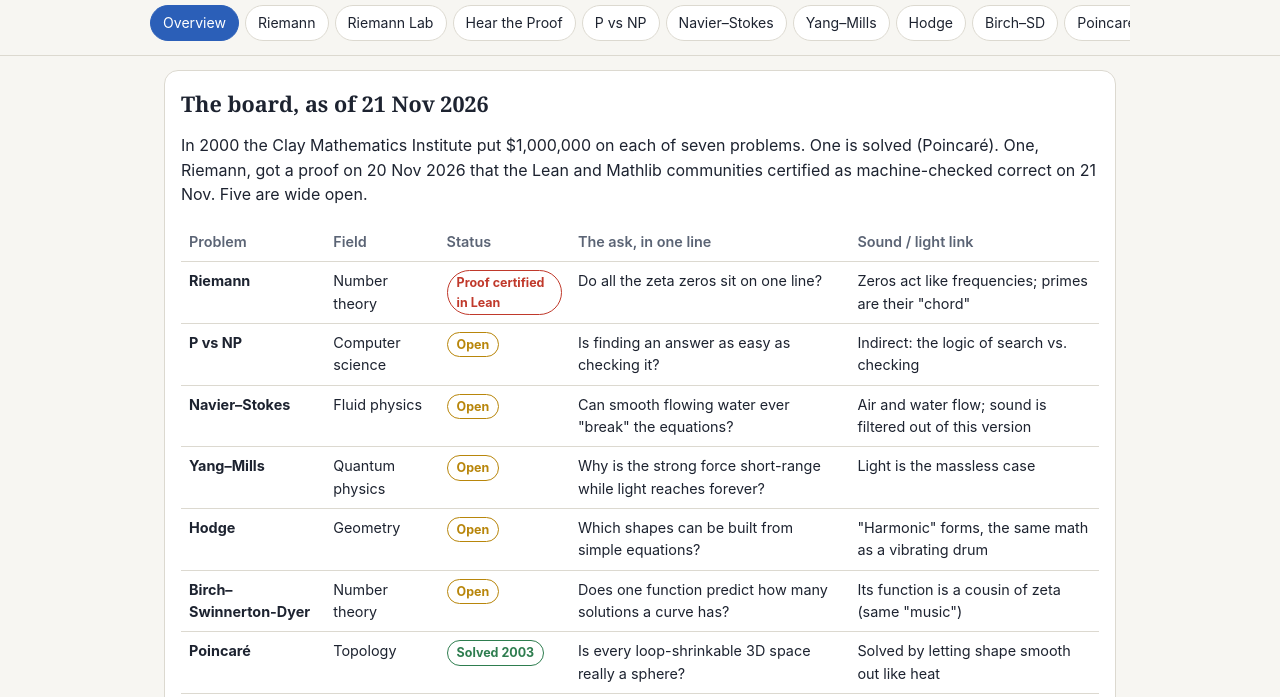
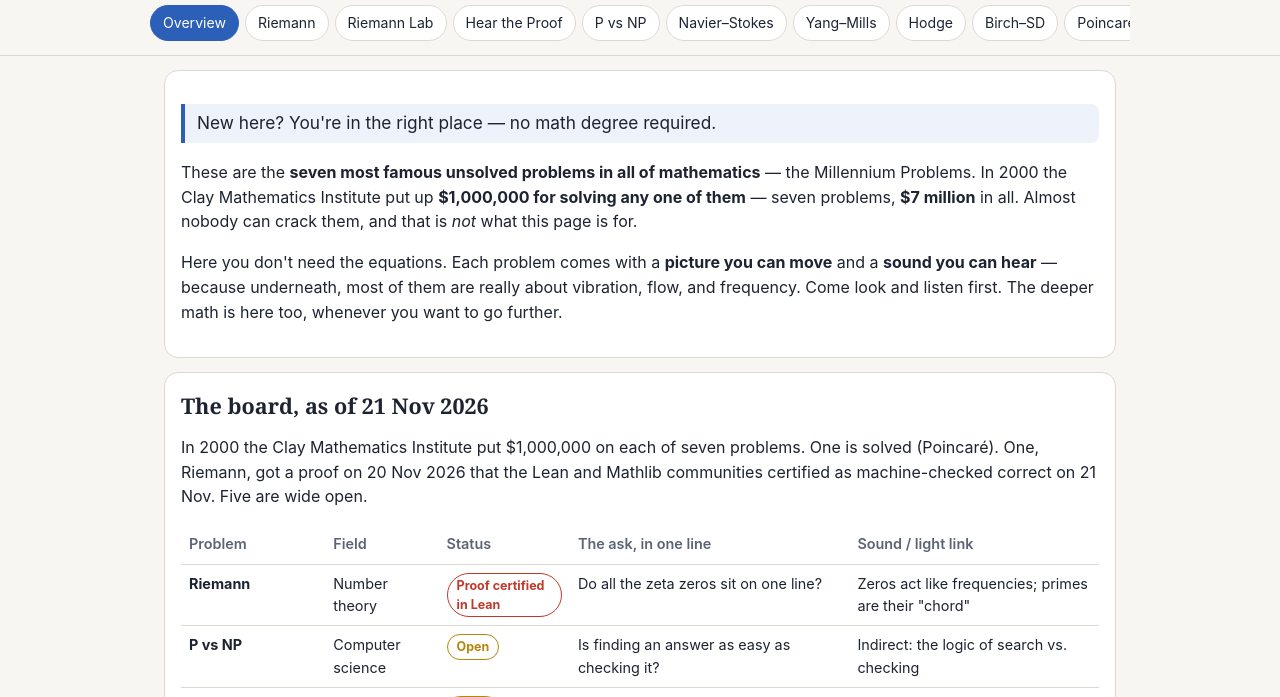
Before and after one commit to jordanendeavors-collab/Ceedabu, a plain HTML site: page millennium.html in a window 1280 px wide. Shown: the part 103-800 px from the top of the page. Drawn offline with Linux system fonts and the light colour scheme.

Commit message:
Millennium page: plain-language welcome so newcomers aren't lost
Adds a warm 'no math degree required' intro at the top of the overview —
what the Millennium Problems are, $1M each / $7M total, and that you can
just look and listen. Softens the home tile the same way.

Co-Authored-By: Claude Opus 4.8 <noreply@anthropic.com>
Claude-Session: https://claude.ai/code/session_016buJKFYtiZw7cH7Chm2htQ

```diff
--- a/millennium.html
+++ b/millennium.html
@@ -90,6 +90,11 @@ footer{max-width:980px;margin:0 auto;padding:10px 14px 30px;color:var(--muted);f
 
 <!-- OVERVIEW -->
 <section class="section" id="overview">
+  <div class="card">
+    <p class="ask">New here? You're in the right place — no math degree required.</p>
+    <p>These are the <b>seven most famous unsolved problems in all of mathematics</b> — the Millennium Problems. In 2000 the Clay Mathematics Institute put up <b>$1,000,000 for solving any one of them</b> — seven problems, <b>$7 million</b> in all. Almost nobody can crack them, and that is <i>not</i> what this page is for.</p>
+    <p>Here you don't need the equations. Each problem comes with a <b>picture you can move</b> and a <b>sound you can hear</b> — because underneath, most of them are really about vibration, flow, and frequency. Come look and listen first. The deeper math is here too, whenever you want to go further.</p>
+  </div>
   <div class="card">
     <h2>The board, as of 21 Nov 2026</h2>
     <p>In 2000 the Clay Mathematics Institute put $1,000,000 on each of seven problems. One is solved (Poincaré). One, Riemann, got a proof on 20 Nov 2026 that the Lean and Mathlib communities certified as machine-checked correct on 21 Nov. Five are wide open.</p>
```
Also changed, not shown: index.html (+1 -1 lines).
